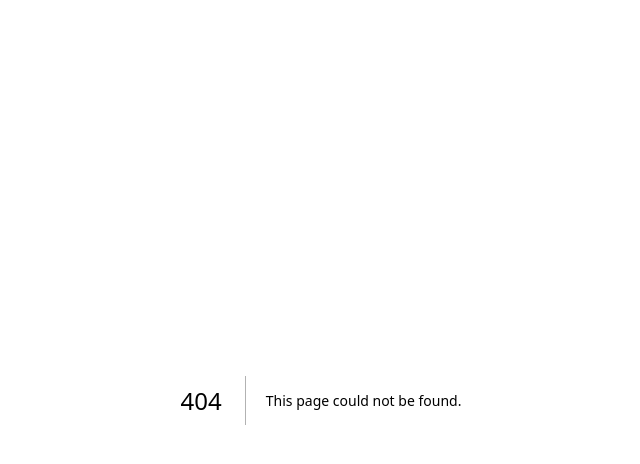
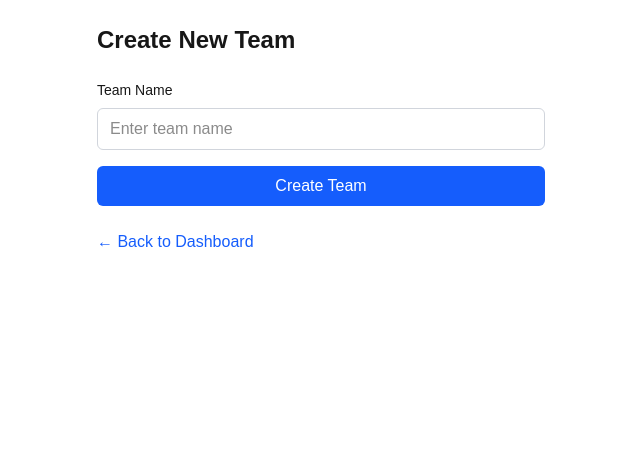
Before and after one commit to KukyBustamanteAraya/deserve-app, a Next.js app: page /team/new in a window 1280 px wide. Before the commit this address had no page. Shown: the top 464 px of the page, without its empty margins (319-959 px from the left). Built offline with nearby package versions, Linux system fonts and the light colour scheme.

Commit message:
first commit

```diff
--- /dev/null
+++ b/src/app/api/team/new/route.ts
@@ -0,0 +1,50 @@
+import { createRouteHandlerClient } from "@supabase/auth-helpers-nextjs";
+import { cookies } from "next/headers";
+import { NextRequest, NextResponse } from "next/server";
+
+export async function POST(request: NextRequest) {
+  try {
+    // Verify user session
+    const cookieStore = cookies();
+    const supabase = createRouteHandlerClient({ cookies: () => cookieStore });
+
+    const { data: { user } } = await supabase.auth.getUser();
+
+    if (!user) {
+      return NextResponse.json({ error: "Unauthorized" }, { status: 401 });
+    }
+
+    // Parse request body
+    const body = await request.json();
+    const { name } = body;
+
+    if (!name) {
+      return NextResponse.json({ error: "Team name is required" }, { status: 400 });
+    }
+
+    // TODO: When DB is set up, create team in database
+    // const { data: team, error } = await supabase
+    //   .from('teams')
+    //   .insert({ name, created_by: user.id })
+    //   .select()
+    //   .single();
+
+    // if (error) {
+    //   return NextResponse.json({ error: error.message }, { status: 500 });
+    // }
+
+    // For now, just return success
+    return NextResponse.json({
+      ok: true,
+      message: "Team creation endpoint ready - DB integration pending",
+      // team: team // Will be available when DB is set up
+    });
+
+  } catch (error) {
+    console.error("Error creating team:", error);
+    return NextResponse.json(
+      { error: "Internal server error" },
+      { status: 500 }
+    );
+  }
+}
--- /dev/null
+++ b/src/app/auth/callback/route.ts
@@ -0,0 +1,17 @@
+import { createRouteHandlerClient } from "@supabase/auth-helpers-nextjs";
+import { cookies } from "next/headers";
+import { NextRequest, NextResponse } from "next/server";
+
+export async function GET(request: NextRequest) {
+  const requestUrl = new URL(request.url);
+  const code = requestUrl.searchParams.get("code");
+
+  if (code) {
+    const cookieStore = cookies();
+    const supabase = createRouteHandlerClient({ cookies: () => cookieStore });
+    await supabase.auth.exchangeCodeForSession(code);
+  }
+
+  // URL to redirect to after sign in process completes
+  return NextResponse.redirect(`${requestUrl.origin}/dashboard`);
+}
--- /dev/null
+++ b/src/app/dashboard/page.tsx
@@ -0,0 +1,51 @@
+import { createServerComponentClient } from "@supabase/auth-helpers-nextjs";
+import { cookies } from "next/headers";
+import { redirect } from "next/navigation";
+import Link from "next/link";
+
+export default async function DashboardPage() {
+  const cookieStore = cookies();
+  const supabase = createServerComponentClient({ cookies: () => cookieStore });
+
+  const { data: { user } } = await supabase.auth.getUser();
+
+  if (!user) {
+    redirect("/login");
+  }
+
+  return (
+    <main className="min-h-screen p-6">
+      <div className="max-w-4xl mx-auto">
+        <div className="flex justify-between items-center mb-8">
+          <h1 className="text-3xl font-bold">Dashboard</h1>
+          <form action="/logout" method="post">
+            <button
+              type="submit"
+              className="bg-red-600 text-white px-4 py-2 rounded hover:bg-red-700"
+            >
+              Sign out
+            </button>
+          </form>
+        </div>
+
+        <div className="bg-white rounded-lg shadow p-6 mb-6">
+          <h2 className="text-xl font-semibold mb-4">Welcome, {user.email}</h2>
+          <p className="text-gray-600">You are successfully logged in!</p>
+        </div>
+
+        <div className="bg-white rounded-lg shadow p-6">
+          <h2 className="text-xl font-semibold mb-4">Teams</h2>
+          <div className="space-y-4">
+            <Link
+              href="/team/new"
+              className="inline-block bg-blue-600 text-white px-4 py-2 rounded hover:bg-blue-700"
+            >
+              Create Team
+            </Link>
+            <p className="text-gray-500">(Teams list coming soon…)</p>
+          </div>
+        </div>
+      </div>
+    </main>
+  );
+}
--- /dev/null
+++ b/src/app/login/page.tsx
@@ -0,0 +1,36 @@
+"use client";
+import { useState } from "react";
+import { supabaseClient } from "@/lib/supabaseClient";
+
+export default function LoginPage() {
+  const supabase = supabaseClient();
+  const [email, setEmail] = useState("");
+
+  async function sendMagicLink() {
+    const { error } = await supabase.auth.signInWithOtp({
+      email,
+      options: { emailRedirectTo: `${location.origin}/auth/callback` },
+    });
+    alert(error ? error.message : "Magic link sent! Check your email.");
+  }
+
+  return (
+    <main className="min-h-screen grid place-items-center p-6">
+      <div className="w-full max-w-sm space-y-3">
+        <h1 className="text-2xl font-semibold">Login</h1>
+        <input
+          className="w-full border p-2 rounded"
+          placeholder="you@email.com"
+          value={email}
+          onChange={(e) => setEmail(e.target.value)}
+        />
+        <button
+          onClick={sendMagicLink}
+          className="w-full bg-black text-white py-2 rounded"
+        >
+          Send magic link
+        </button>
+      </div>
+    </main>
+  );
+}
--- /dev/null
+++ b/src/app/logout/route.ts
@@ -0,0 +1,12 @@
+import { createRouteHandlerClient } from "@supabase/auth-helpers-nextjs";
+import { cookies } from "next/headers";
+import { NextResponse } from "next/server";
+
+export async function POST() {
+  const cookieStore = cookies();
+  const supabase = createRouteHandlerClient({ cookies: () => cookieStore });
+
+  await supabase.auth.signOut();
+
+  return NextResponse.redirect("http://localhost:3001/login");
+}
--- a/src/app/page.tsx
+++ b/src/app/page.tsx
@@ -26,6 +26,12 @@ export default function Home() {
         </ol>
 
         <div className="flex gap-4 items-center flex-col sm:flex-row">
+          <a
+            className="rounded-full border border-solid border-transparent transition-colors flex items-center justify-center bg-foreground text-background gap-2 hover:bg-[#383838] dark:hover:bg-[#ccc] font-medium text-sm sm:text-base h-10 sm:h-12 px-4 sm:px-5 sm:w-auto"
+            href="/login"
+          >
+            Go to Login
+          </a>
           <a
             className="rounded-full border border-solid border-transparent transition-colors flex items-center justify-center bg-foreground text-background gap-2 hover:bg-[#383838] dark:hover:bg-[#ccc] font-medium text-sm sm:text-base h-10 sm:h-12 px-4 sm:px-5 sm:w-auto"
             href="https://vercel.com/new?utm_source=create-next-app&utm_medium=appdir-template-tw&utm_campaign=create-next-app"
--- /dev/null
+++ b/src/app/team/new/page.tsx
@@ -0,0 +1,87 @@
+"use client";
+import { useState } from "react";
+
+export default function NewTeamPage() {
+  const [teamName, setTeamName] = useState("");
+  const [isSubmitting, setIsSubmitting] = useState(false);
+  const [message, setMessage] = useState("");
+
+  async function handleSubmit(e: React.FormEvent) {
+    e.preventDefault();
+    setIsSubmitting(true);
+    setMessage("");
+
+    try {
+      const response = await fetch("/api/team/new", {
+        method: "POST",
+        headers: {
+          "Content-Type": "application/json",
+        },
+        body: JSON.stringify({ name: teamName }),
+      });
+
+      const data = await response.json();
+
+      if (response.ok) {
+        setMessage("Team created successfully! (This is a placeholder - no DB yet)");
+        setTeamName("");
+      } else {
+        setMessage(`Error: ${data.error || "Failed to create team"}`);
+      }
+    } catch (error) {
+      setMessage("Error: Failed to create team");
+    } finally {
+      setIsSubmitting(false);
+    }
+  }
+
+  return (
+    <main className="min-h-screen p-6">
+      <div className="max-w-md mx-auto">
+        <h1 className="text-2xl font-bold mb-6">Create New Team</h1>
+
+        <form onSubmit={handleSubmit} className="space-y-4">
+          <div>
+            <label htmlFor="teamName" className="block text-sm font-medium mb-2">
+              Team Name
+            </label>
+            <input
+              id="teamName"
+              type="text"
+              value={teamName}
+              onChange={(e) => setTeamName(e.target.value)}
+              className="w-full border border-gray-300 rounded-md px-3 py-2 focus:outline-none focus:ring-2 focus:ring-blue-500"
+              placeholder="Enter team name"
+              required
+            />
+          </div>
+
+          <button
+            type="submit"
+            disabled={isSubmitting}
+            className="w-full bg-blue-600 text-white py-2 px-4 rounded-md hover:bg-blue-700 disabled:opacity-50"
+          >
+            {isSubmitting ? "Creating..." : "Create Team"}
+          </button>
+        </form>
+
+        {message && (
+          <div className={`mt-4 p-3 rounded-md ${
+            message.includes("Error") ? "bg-red-100 text-red-700" : "bg-green-100 text-green-700"
+          }`}>
+            {message}
+          </div>
+        )}
+
+        <div className="mt-6">
+          <a
+            href="/dashboard"
+            className="text-blue-600 hover:text-blue-800"
+          >
+            ← Back to Dashboard
+          </a>
+        </div>
+      </div>
+    </main>
+  );
+}
--- /dev/null
+++ b/src/lib/supabaseClient.ts
@@ -0,0 +1,3 @@
+import { createClientComponentClient } from "@supabase/auth-helpers-nextjs";
+
+export const supabaseClient = () => createClientComponentClient();
```
Also changed, not shown: package.json (+8 -6 lines), 2 other files (tests, documents, lock files or other folders).
